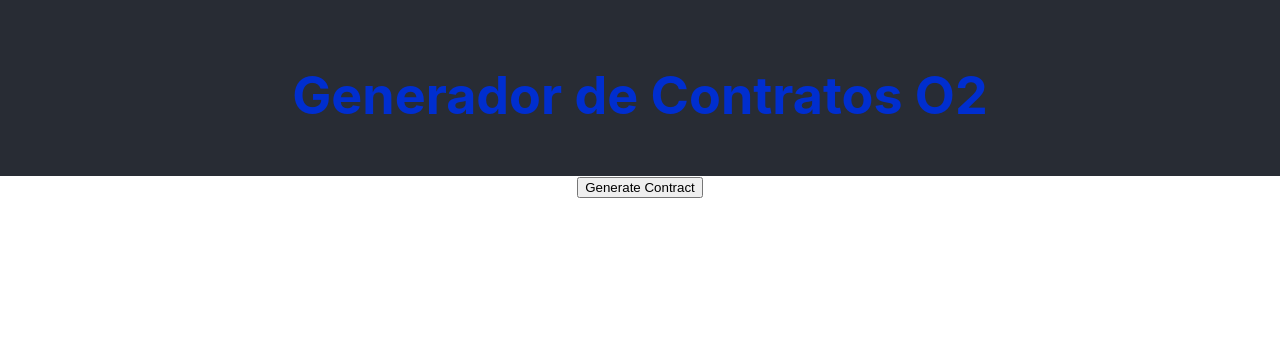
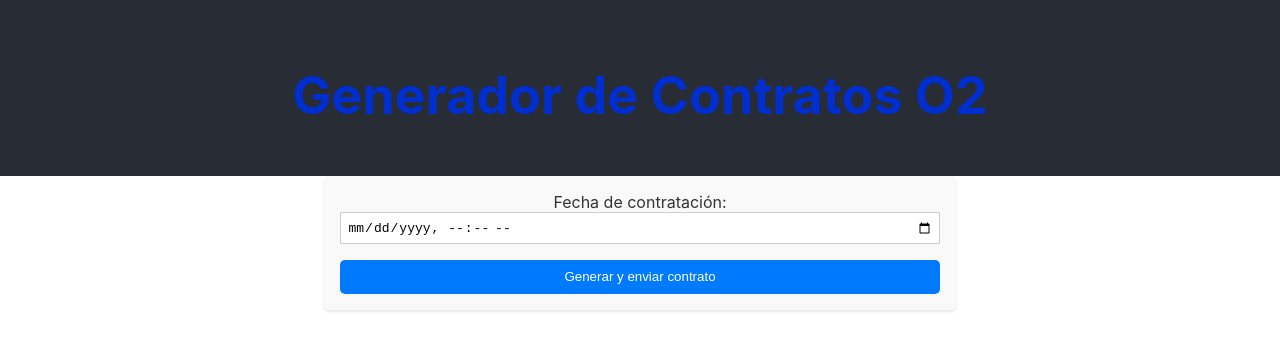
Before and after one commit to trefna/contrato-o2, a React (Create React App) app in the folder client/admin-frontend/: page / in a window 1280 px wide. Shown: the top 350 px of the page. Built offline with nearby package versions, Linux system fonts and the light colour scheme.

Commit message:
Update AdminForm.js

```diff
--- a/client/admin-frontend/src/AdminForm.js
+++ b/client/admin-frontend/src/AdminForm.js
@@ -2,9 +2,7 @@
 import './AdminForm.css';
 
 function AdminForm() {
-  const [formData, setFormData] = useState({
-    nombre: '',
-    descripcion: '',
+  const [contractData, setContractData] = useState({
     fechaContratacion: '',
     modalidadProducto: '',
     cuotaMensual: '',
@@ -23,43 +21,44 @@
     fechaPortabilidad: '',
   });
 
-  const apiUrl = process.env.REACT_APP_API_URL;
+  const handleChange = (e) => {
+    const { name, value } = e.target;
+    setContractData({ ...contractData, [name]: value });
+  };
 
-  const handleSubmit = async (e) => {
+  const onSubmit = async (e) => {
     e.preventDefault();
     try {
-      const response = await fetch(`${apiUrl}/api/contracts/generate`, {
+      const response = await fetch(`${process.env.REACT_APP_API_URL}/api/contracts/generate`, {
         method: 'POST',
         headers: {
           'Content-Type': 'application/json',
         },
-        body: JSON.stringify(formData),
+        body: JSON.stringify(contractData),
       });
+      if (!response.ok) {
+        throw new Error('Error: ' + response.statusText);
+      }
       const data = await response.json();
-      if (data.success) {
-        alert('Contract generated successfully!');
-      } else {
-        alert('Failed to generate contract.');
-      }
+      alert('Contract generated successfully: ' + data.contractLink);
     } catch (error) {
-      console.error('Error generating contract:', error);
-      alert('Error generating contract.');
+      console.error('Failed to generate contract:', error);
+      alert('Failed to generate contract: ' + error.message);
     }
   };
 
-  const handleChange = (e) => {
-    const { name, value } = e.target;
-    setFormData({
-      ...formData,
-      [name]: value,
-    });
-  };
-
   return (
-    <form onSubmit={handleSubmit}>
-      {/* Renderiza los campos de formulario aquí y asocia onChange={handleChange} */}
-      <button type="submit">Generate Contract</button>
-    </form>
+    <div className="admin-form-container">
+      <form onSubmit={onSubmit} className="admin-form">
+        {/* Campos del formulario para ingresar los datos del contrato */}
+        <label>
+          Fecha de contratación:
+          <input type="datetime-local" name="fechaContratacion" value={contractData.fechaContratacion} onChange={handleChange} required />
+        </label>
+        {/* Agrega más campos según sea necesario */}
+        <button type="submit">Generar y enviar contrato</button>
+      </form>
+    </div>
   );
 }
 
```
